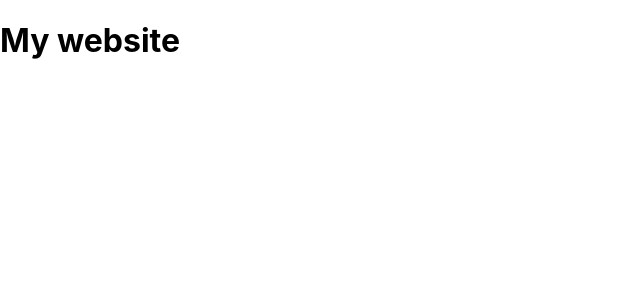
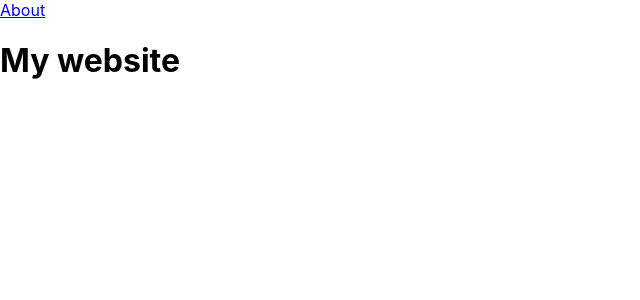
Before and after one commit to AKV85/ReactLesson, a React (Create React App) app in the folder my-app/: page / in a window 1280 px wide. Shown: the top 300 px of the page, without its empty margins (0-640 px from the left). Built offline with nearby package versions, Linux system fonts and the light colour scheme.

Commit message:
Incorporating the Link component

```diff
--- a/my-app/src/App.js
+++ b/my-app/src/App.js
@@ -1,8 +1,12 @@
 import './App.css';
+import {Link} from "react-router-dom";
 
   function Home() {
     return (
       <div>
+       <nav>
+          <Link to="/about">About</Link>
+       </nav>
         <h1>My website</h1>
       </div>
     );
```
